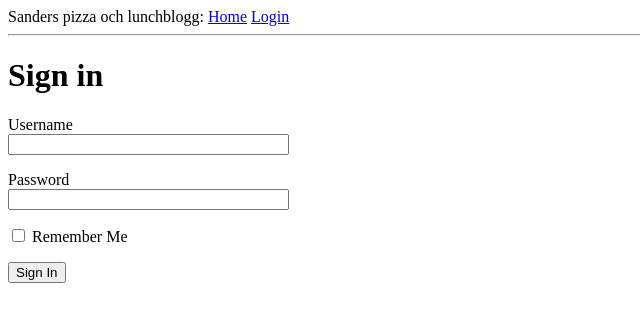
After one commit to sanderdan/flaska-mig, a Flask app: page /login in a window 1280 px wide. The commit adds this page. Shown: the top 322 px of the page, without its empty margins (0-640 px from the left). Run offline with Flask 2, Linux system fonts and the light colour scheme.

Commit message:
Added login-form.

```diff
--- a/app/__init__.py
+++ b/app/__init__.py
@@ -1,5 +1,7 @@
 from flask import Flask
+from config import Config
 
 app = Flask(__name__)
+app.config.from_object(Config)
 
 from app import routes
--- /dev/null
+++ b/app/forms.py
@@ -0,0 +1,9 @@
+from flask_wtf import FlaskForm
+from wtforms import StringField, PasswordField, BooleanField, SubmitField
+from wtforms.validators import DataRequired
+
+class LoginForm(FlaskForm):
+    username = StringField('Username', validators=[DataRequired()])
+    password = PasswordField('Password', validators=[DataRequired()])
+    remember_me = BooleanField('Remember Me')
+    submit = SubmitField('Sign In')
--- a/app/routes.py
+++ b/app/routes.py
@@ -1,5 +1,6 @@
-from flask import render_template
+from flask import render_template, flash, redirect, url_for
 from app import app
+from app.forms import LoginForm
 
 
 @app.route('/')
@@ -18,3 +19,13 @@ def index():
     ]
 
     return render_template('index.html', title='Home', user=user, posts=posts)
+
+@app.route('/login', methods=['GET', 'POST'])
+def login():
+    form = LoginForm()
+    if form.validate_on_submit():
+        flash('Login requested for user {}, remember_me={}'.format(
+            form.username.data, form.remember_me.data
+        ))
+        return redirect(url_for('index'))
+    return render_template('login.html', title='Sign in', form=form)
--- a/app/templates/base.html
+++ b/app/templates/base.html
@@ -1,14 +1,27 @@
 <html>
     <head>
-        {% if title %}
-        <title>{{ title }} - Sanders lunch och pizzablogg</title>
-        {% else %}
-        <title> Welcome to Sanders lunch och pizzablogg</title>
-        {% endif %}
+            {% if title %}
+            <title>{{ title }} - Pizza & Lunchblogg</title>
+            {% else %}
+            <title>Sanders Pizza & Lunchblogg</title>
+            {% endif %}
     </head>
     <body>
-        <div>Sanders pizza och lunchblogg: <a href="/index">Home</a></div>
+        <div>
+            Sanders pizza och lunchblogg:
+            <a href="{{ url_for('index') }}">Home</a>
+            <a href="{{ url_for('login') }}">Login</a>
+        </div>
         <hr>
+        {% with messages = get_flashed_messages() %}
+        {% if messages %}
+        <ul>
+            {% for messages in messages %}
+            <li>{{ messages }}</li>
+            {% endfor %}
+        </ul>
+        {% endif %}
+        {% endwith %}
         {% block content %}{% endblock %}
     </body>
 </html>
--- /dev/null
+++ b/app/templates/login.html
@@ -0,0 +1,24 @@
+{% extends "base.html" %}
+
+{% block content %}
+    <h1>Sign in</h1>
+    <form action="" method="post" novalidate>
+        {{ form.hidden_tag() }}
+        <p>
+            {{ form.username.label }} <br>
+            {{ form.username(size=32) }}
+            {% for error in form.username.errors %}
+            <span style="color: red;">[{{ error }}]</span>
+            {% endfor %}
+        </p>
+        <p>
+            {{ form.password.label }} <br>
+            {{ form.password(size=32) }}
+            {% for error in form.password.errors %}
+            <span style="color: red;">[{{ error }}]</span>
+            {% endfor %}
+        </p>
+        <p> {{ form.remember_me() }} {{ form.remember_me.label }}</p>
+        <p>{{ form.submit() }}</p>
+    </form>
+{% endblock %}
--- /dev/null
+++ b/config.py
@@ -0,0 +1,4 @@
+import os
+
+class Config(object):
+    SECRET_KEY = os.environ.get('SECTRET_KEY') or 'you-will-never-guess'
```
